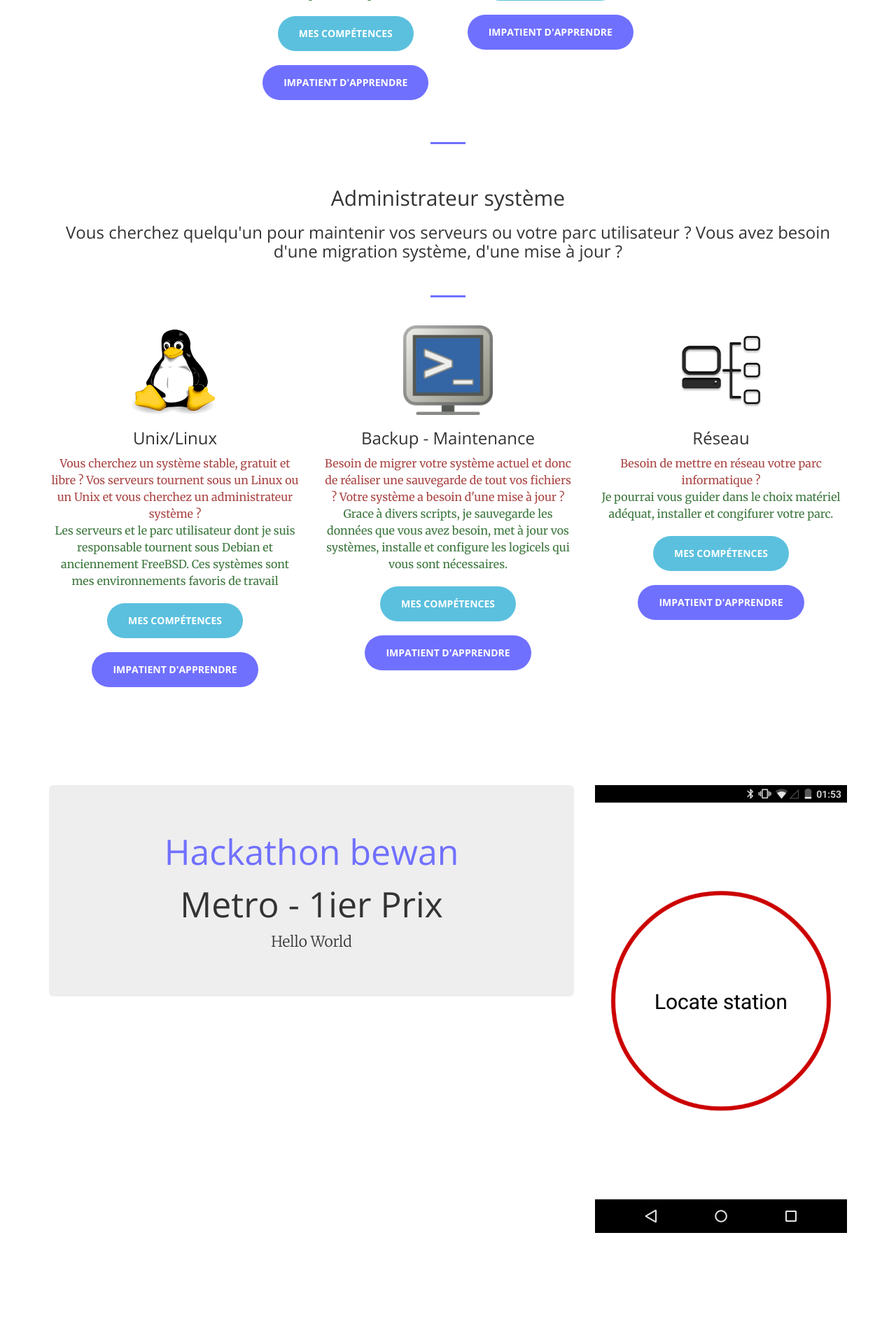
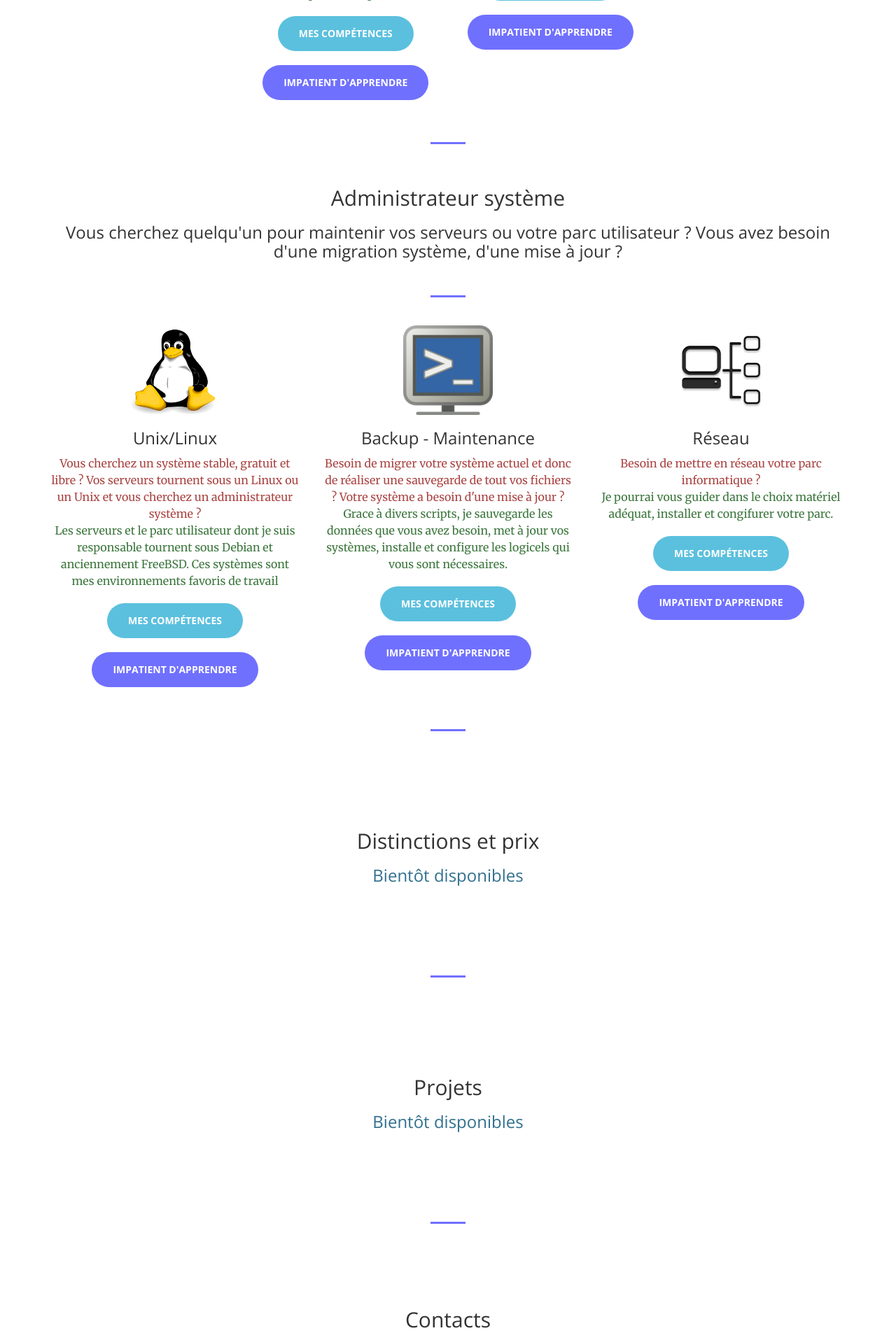
Before and after one commit to dannywillems/danny-willems.be, a PHP site: page / in a window 1280 px wide. Shown: the part 2418-4323 px from the top of the page at 70% size. Run offline with PHP 8.4, Linux system fonts and the light colour scheme.

Commit message:
change data for deployement

```diff
--- a/index.php
+++ b/index.php
@@ -157,7 +157,7 @@
                         <a class="page-scroll" href="#services">Services</a>
                     </li>
                     <li>
-                        <a class="page-scroll" href="#distinctions">Prix</a>
+                        <a class="page-scroll" href="#distinctions">Distinctions et Prix</a>
                     </li>
                     <li>
                         <a class="page-scroll" href="#projects">Projets</a>
@@ -238,7 +238,9 @@
                             "Mais ce n'est pas tout. Il est nécesssaire de
                             gérer une base de donnée de vos utilisateurs, de
                             vos articles.",
-                            "Blabla bla",
+                            "Je me charge de déployer votre base de données, à
+                            petite ou grande échelle, sur un seul ou sur
+                            plusieurs serveurs, selon votre choix.",
                             array(  "PHP",
                                     "SQL + MySQL"),
                             array(  "MongoDB")
@@ -409,137 +411,41 @@
         end_services();
     ?>
 
-    <!-- Prices: hackathon bewan -->
+    <hr class="hr-section">
+
     <section id="distinctions">
         <div class="container">
             <div class="row">
-                <div class="col-lg-8 text-center">
-                    <article class="jumbotron">
-                        <div class="container">
-                            <h1 class="header-distinctions"><a href="http://www.be-hackathon.be/?lang=fr">Hackathon bewan</a></h1>
-                            <h1 class="header-distinctions">Metro - 1ier Prix</h1>
-                            <p>Hello World</p>
-                        </div>
-                    </article>
-                </div>
-                <div class="col-lg-4">
-                    <img class="fa fa-4x img-responsive" src="img/metro.png">
+                <div class="col-lg-12 text-center">
+                    <h2>
+                        Distinctions et prix
+                    </h2>
+                    <h3 class="text-info">
+                        Bientôt disponibles
+                    </h3>
                 </div>
             </div>
         </div>
     </section>
 
-    <section id="distinctions">
-        <div class="container">
-
-        </div>
-    </section>
     <hr class="hr-section">
 
-    <!-- Prices: hackathon Société Générale -->
-    <!--
-    <section id="distinctions">
-    </section>
-    -->
-
-    <!--
-    <section class="no-padding" id="portfolio">
-        <div class="container-fluid">
-            <div class="row no-gutter">
-                <div class="col-lg-4 col-sm-6">
-                    <a href="#" class="portfolio-box">
-                        <img src="img/portfolio/1.jpg" class="img-responsive" alt="">
-                        <div class="portfolio-box-caption">
-                            <div class="portfolio-box-caption-content">
-                                <div class="project-category text-faded">
-                                    Category
-                                </div>
-                                <div class="project-name">
-                                    Project Name
-                                </div>
-                            </div>
-                        </div>
-                    </a>
-                </div>
-                <div class="col-lg-4 col-sm-6">
-                    <a href="#" class="portfolio-box">
-                        <img src="img/portfolio/2.jpg" class="img-responsive" alt="">
-                        <div class="portfolio-box-caption">
-                            <div class="portfolio-box-caption-content">
-                                <div class="project-category text-faded">
-                                    Category
-                                </div>
-                                <div class="project-name">
-                                    Project Name
-                                </div>
-                            </div>
-                        </div>
-                    </a>
-                </div>
-                <div class="col-lg-4 col-sm-6">
-                    <a href="#" class="portfolio-box">
-                        <img src="img/portfolio/3.jpg" class="img-responsive" alt="">
-                        <div class="portfolio-box-caption">
-                            <div class="portfolio-box-caption-content">
-                                <div class="project-category text-faded">
-                                    Category
-                                </div>
-                                <div class="project-name">
-                                    Project Name
-                                </div>
-                            </div>
-                        </div>
-                    </a>
-                </div>
-                <div class="col-lg-4 col-sm-6">
-                    <a href="#" class="portfolio-box">
-                        <img src="img/portfolio/4.jpg" class="img-responsive" alt="">
-                        <div class="portfolio-box-caption">
-                            <div class="portfolio-box-caption-content">
-                                <div class="project-category text-faded">
-                                    Category
-                                </div>
-                                <div class="project-name">
-                                    Project Name
-                                </div>
-                            </div>
-                        </div>
-                    </a>
-                </div>
-                <div class="col-lg-4 col-sm-6">
-                    <a href="#" class="portfolio-box">
-                        <img src="img/portfolio/5.jpg" class="img-responsive" alt="">
-                        <div class="portfolio-box-caption">
-                            <div class="portfolio-box-caption-content">
-                                <div class="project-category text-faded">
-                                    Category
-                                </div>
-                                <div class="project-name">
-                                    Project Name
-                                </div>
-                            </div>
-                        </div>
-                    </a>
-                </div>
-                <div class="col-lg-4 col-sm-6">
-                    <a href="#" class="portfolio-box">
-                        <img src="img/portfolio/6.jpg" class="img-responsive" alt="">
-                        <div class="portfolio-box-caption">
-                            <div class="portfolio-box-caption-content">
-                                <div class="project-category text-faded">
-                                    Category
-                                </div>
-                                <div class="project-name">
-                                    Project Name
-                                </div>
-                            </div>
-                        </div>
-                    </a>
+    <section id="projects">
+        <div class="container">
+            <div class="row">
+                <div class="col-lg-12 text-center">
+                    <h2>
+                        Projets
+                    </h2>
+                    <h3 class="text-info">
+                        Bientôt disponibles
+                    </h3>
                 </div>
             </div>
         </div>
     </section>
-    -->
+
+    <hr class="hr-section">
 
     <section id="contact">
         <div class="container">
```
